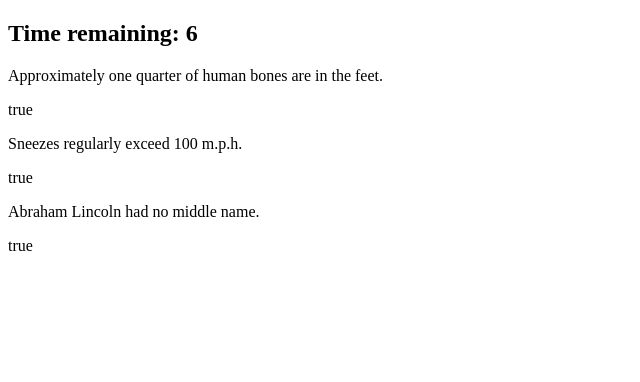
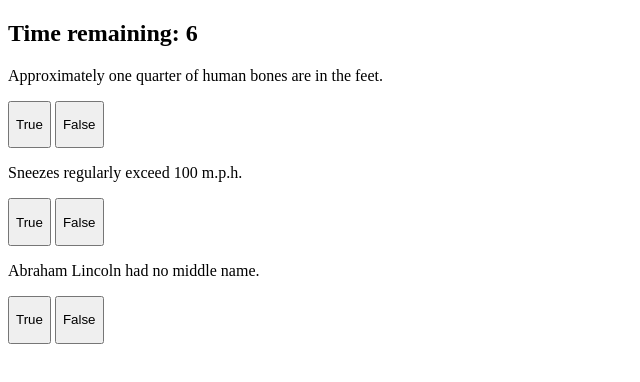
Before and after one commit to dubemelchi/TriviaGame, a plain HTML site: page questions & timer.html in a window 1280 px wide. Shown: the whole page, without its empty margins (0-640 px from the left). Drawn offline with nearby package versions, Linux system fonts and the light colour scheme.

Commit message:
added true false buttons

```diff
--- a/assests/javascript/app.js
+++ b/assests/javascript/app.js
@@ -1,17 +1,24 @@
 
+
+//timer variable
 var timeleft = 10;
+
+//timer function
 var gameTimer = setInterval(function(){
+
+
 
   document.getElementById("timer").innerHTML = timeleft;
 
   timeleft -= 1;
 
   if(timeleft <= -2){
+
     clearInterval(gameTimer);
 
-    document.getElementById("timer").innerHTML = "Pencils Down!"
+    document.getElementById("timer").innerHTML = "Pencils Down!";
 
-    window.open("results.html", "replace")
+    window.open("results.html", "_self");
 
   }
 
--- a/questions & timer.html
+++ b/questions & timer.html
@@ -17,15 +17,20 @@
 <body>
 
   <div>
-    <h2>Time remaining: <span id="timer"></span> </h2>
+    <h2>Time remaining: <span id="timer">0</span> </h2>
   </div>
 
   <p> Approximately one quarter of human bones are in the feet.</p>
-    <p>true</p>
+    <button id="true"><p>True</p></button>
+    <button id="false"><p>False</p></button>
 
-  <p>Sneezes regularly exceed 100 m.p.h. <p>true</p> </p>
+  <p>Sneezes regularly exceed 100 m.p.h.</p>
+    <button id="true"><p>True</p></button>
+    <button id="false"><p>False</p></button>
 
-  <p>Abraham Lincoln had no middle name. <p>true</p> </p>
+  <p>Abraham Lincoln had no middle name.</p>
+    <button id="true"><p>True</p></button>
+    <button id="false"><p>False</p></button>
 
 
   <script src="../TriviaGame/assests/javascript/app.js"></script>
```
